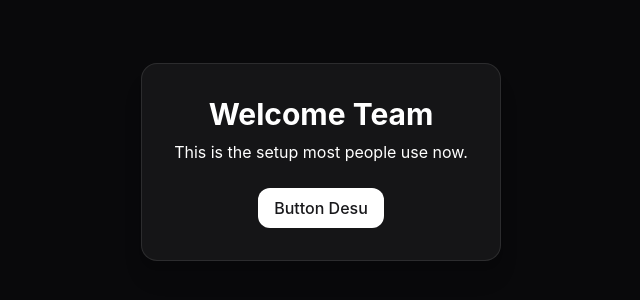
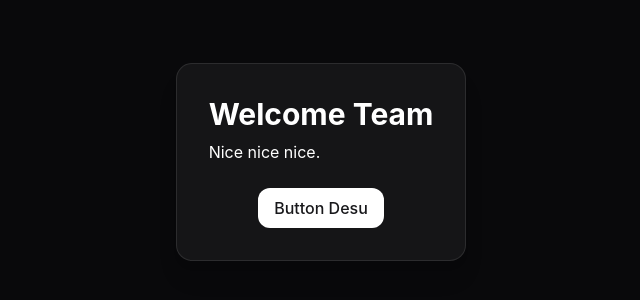
Before and after one commit to tapaycyrickkyle/tesda-e-assess, a React (Vite) app: page / in a window 1280 px wide. Shown: the part 238-538 px from the top of the page, without its empty margins (319-959 px from the left). Built offline with nearby package versions, Linux system fonts and the light colour scheme.

Commit message:
pushed sub branch

```diff
--- a/src/App.jsx
+++ b/src/App.jsx
@@ -5,9 +5,7 @@ const App = () => {
     <main className="min-h-screen grid place-items-center bg-zinc-950 text-white">
       <div className="rounded-2xl border border-white/10 bg-white/5 p-8 shadow-xl">
         <h1 className="text-3xl font-bold text-center">Welcome Team</h1>
-        <p className="mt-2 text-white">
-          This is the setup most people use now.
-        </p>
+        <p className="mt-2 text-white">Nice nice nice.</p>
         <div className="w-full h-auto flex justify-center items-center">
           <button className="mt-6 rounded-xl bg-white px-4 py-2 font-medium text-zinc-900 cursor-pointer">
             Button Desu
```
